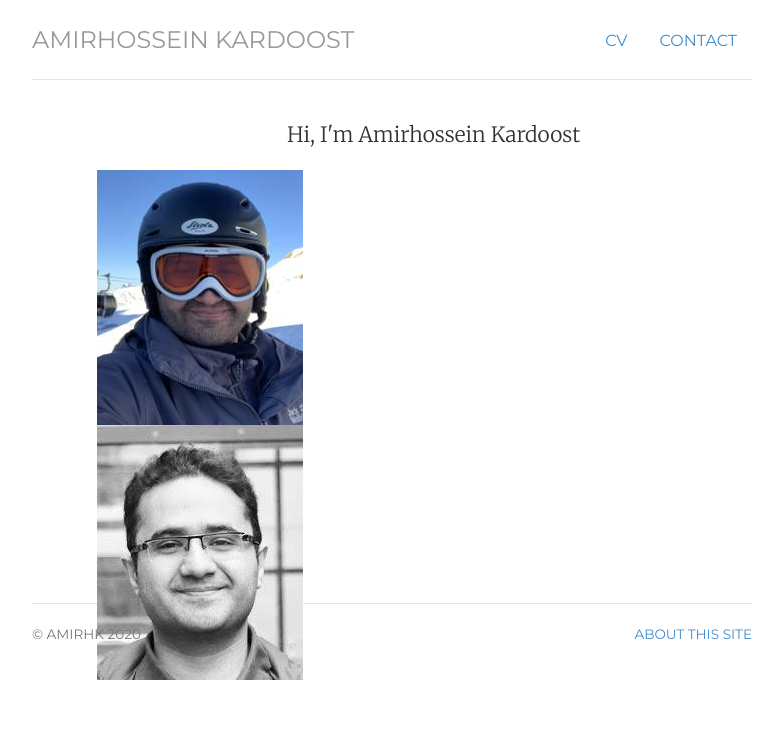
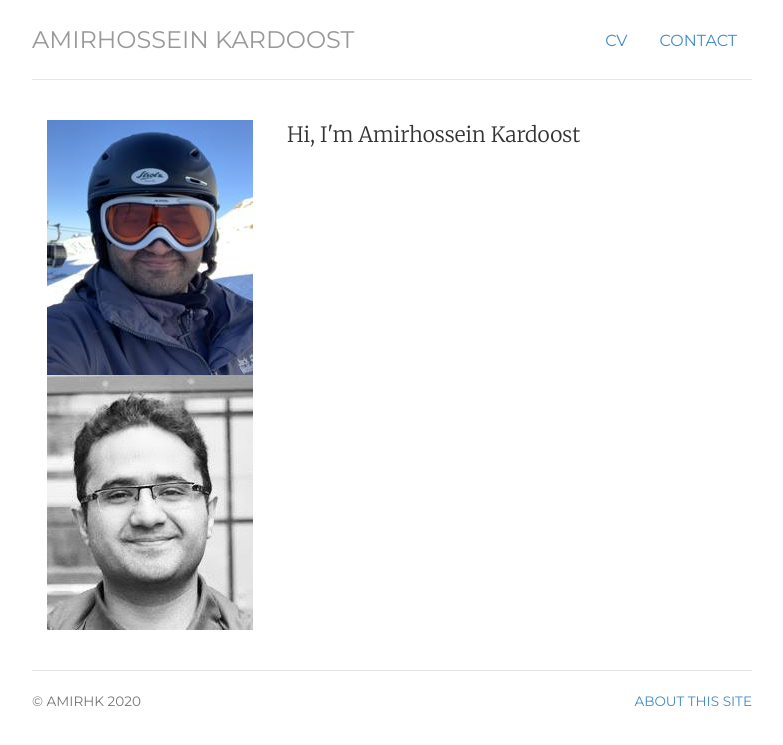
Before and after one commit to Amirhk-dev/Amirhk-dev.github.io, a Jekyll site: the page built from index.html, in a window 1280 px wide. Shown: the top 745 px of the page, without its empty margins (248-1031 px from the left). Built offline with Jekyll 4.4.1, drawn with Linux system fonts in a browser that asks for light colours.

Commit message:
Update style.css

```diff
--- a/css/style.css
+++ b/css/style.css
@@ -14,7 +14,7 @@
 h3.text-muted a {text-decoration: none; color: #999999; }
 h3.text-muted a:hover { text-decoration: none; color: #0088cc; }
 
-/* .flippable{
+.flippable{
 	position: relative;
 	display: inline-block;
 }
@@ -30,27 +30,6 @@
 
 .flippable:hover .img.avatar{
 	display: inline;
-	margin-bottom: 30px;
-} */
-
-.flippable {
-        width: 130px;
-        height: 195px;
-        position: relative;
-        display: inline-block;
-        margin: 50px;
-	margin-bottom: 30px;
-}
-.flippable .img-top .avatar{
-        display: none;
-        position: absolute;
-        top: 0;
-        left: 0;
-        z-index: 99;
-	margin-bottom: 30px;
-}
-.flippable:hover .img-top .avatar{
-        display: inline;
 	margin-bottom: 30px;
 }
 
```
